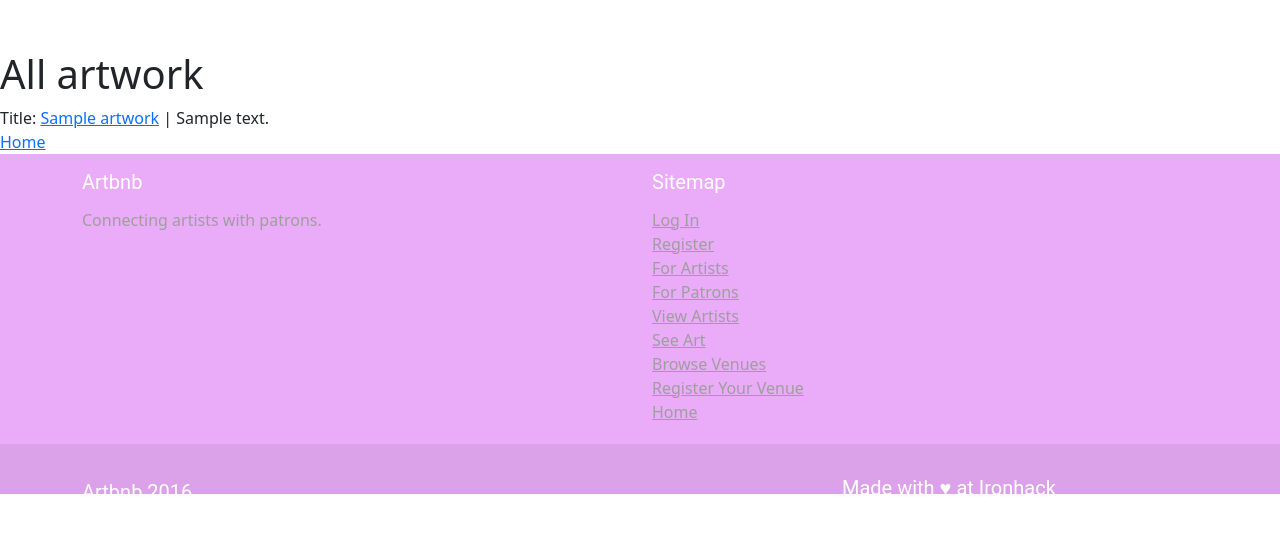
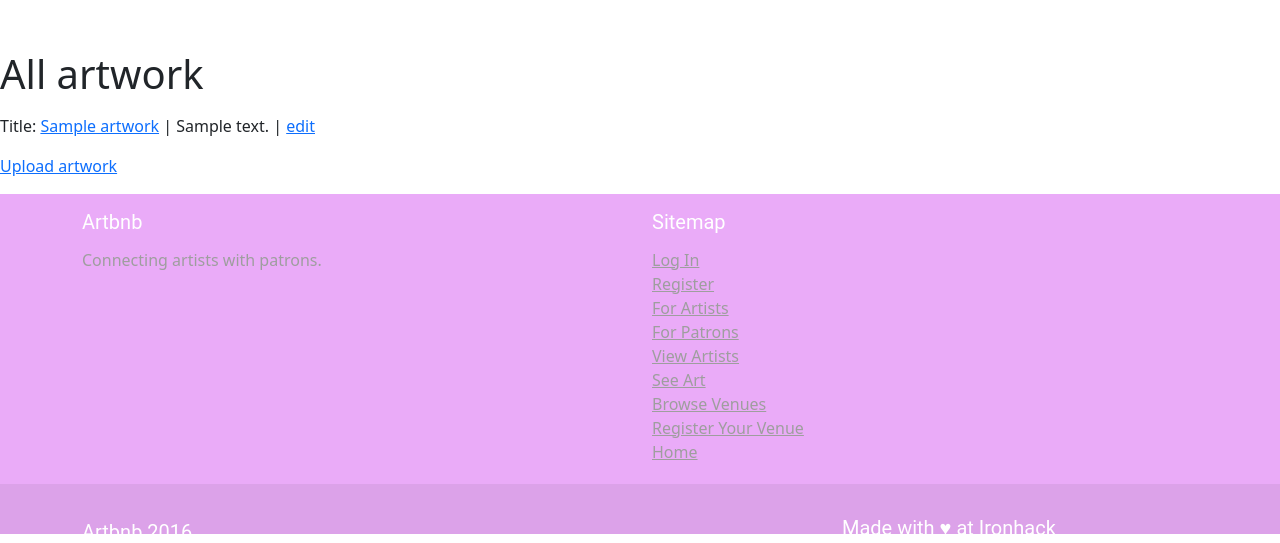
Before and after one commit to houripj357/artbnb, a Rails app: page /artworks in a window 1280 px wide. Shown: the part 86-629 px from the top of the page. Run offline with Rails 7, Linux system fonts and the light colour scheme; tables that the repository leaves empty hold one stand-in row (values such as "Sample post"); style sheets or scripts are compiled from the project's sources; some libraries are stand-ins or nearby versions.

Commit message:
Add edit, update, show, and index listing for Artwork

```diff
--- a/app/controllers/artworks_controller.rb
+++ b/app/controllers/artworks_controller.rb
@@ -11,6 +11,21 @@ class ArtworksController < ApplicationController
 		else
 			render 'new'
 		end
+	end
+
+	def edit
+		@artwork = Artwork.find(params[:id])
+	end
+
+	def update
+		@artwork = Artwork.find(params[:id])
+		if @artwork.update(artwork_params)
+			flash[:notice] = "Artwork was successfully updated"
+			redirect_to artwork_path(@artwork)
+		else
+			render 'edit'
+		end
+
 	end
 
 	def show
--- a/app/views/artworks/index.html.erb
+++ b/app/views/artworks/index.html.erb
@@ -1,8 +1,11 @@
 <h1>All artwork</h1>
+<p>
 <ul>
   <% @artworks.each do |artwork| %>
-  <li>Title: <%= link_to artwork.title, artworks_path(@artwork) %> | <%= artwork.description %></li>
+  <li>Title: <%= link_to artwork.title, artwork_path(artwork) %> | <%= artwork.description %> | <%= link_to "edit", edit_artwork_path(artwork) %> </li>
   <% end %>
 </ul>
-
-<%= link_to "Home", root_path %>
+</p>
+<p>
+	<%= link_to "Upload artwork", new_artwork_path %>
+</p>
--- a/app/views/artworks/show.html.erb
+++ b/app/views/artworks/show.html.erb
@@ -1,3 +1,3 @@
 <h2> <%= @artwork.title %> </h2>
 <p> <%= @artwork.description %> </p>
-<p><%= link_to "Back", :back %></p>
+<p><%= link_to "Edit Artwork", edit_artwork_path(@artwork) %> | <%= link_to "See More Artwork", artworks_path %></p>
--- a/app/views/users/show.html.erb
+++ b/app/views/users/show.html.erb
@@ -1,4 +1,4 @@
-<h2> Welcome <%= @user.name %> to your profile page!</h2>
+<h2> Welcome <%= current_user.name %> to your profile page!</h2>
 
 <h4>For artists, you can update your profile, etc.</h4>
 
```
Also changed, not shown: app/views/artworks/edit.html.erb (added, +25 -0 lines).
